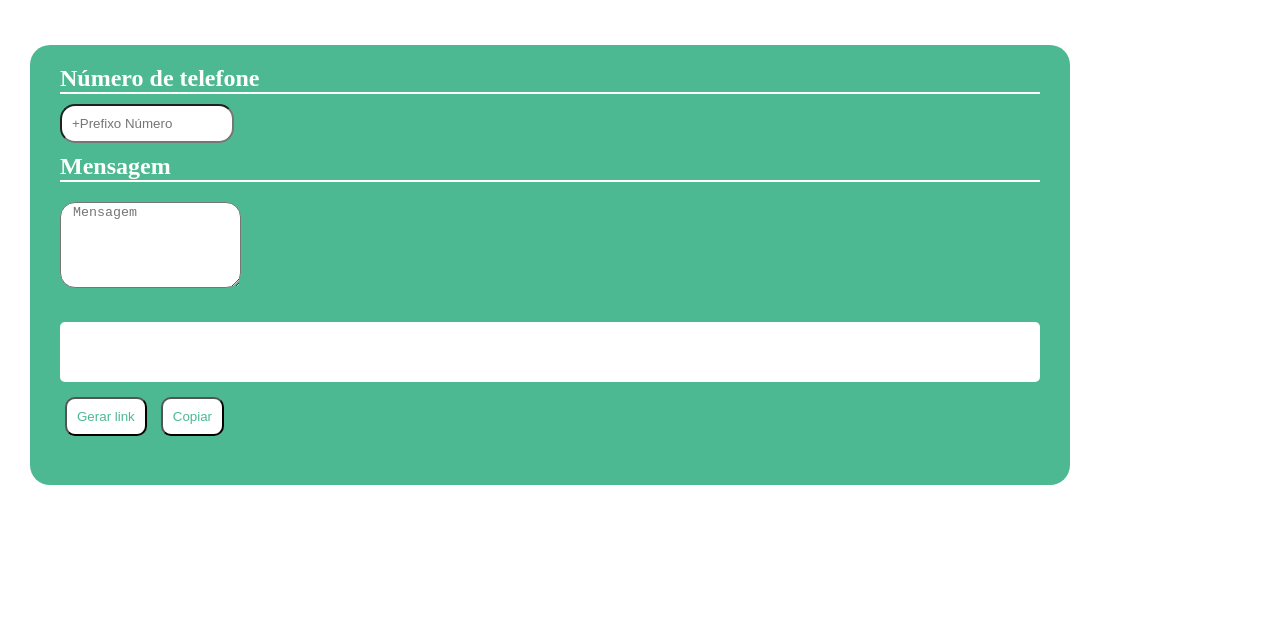
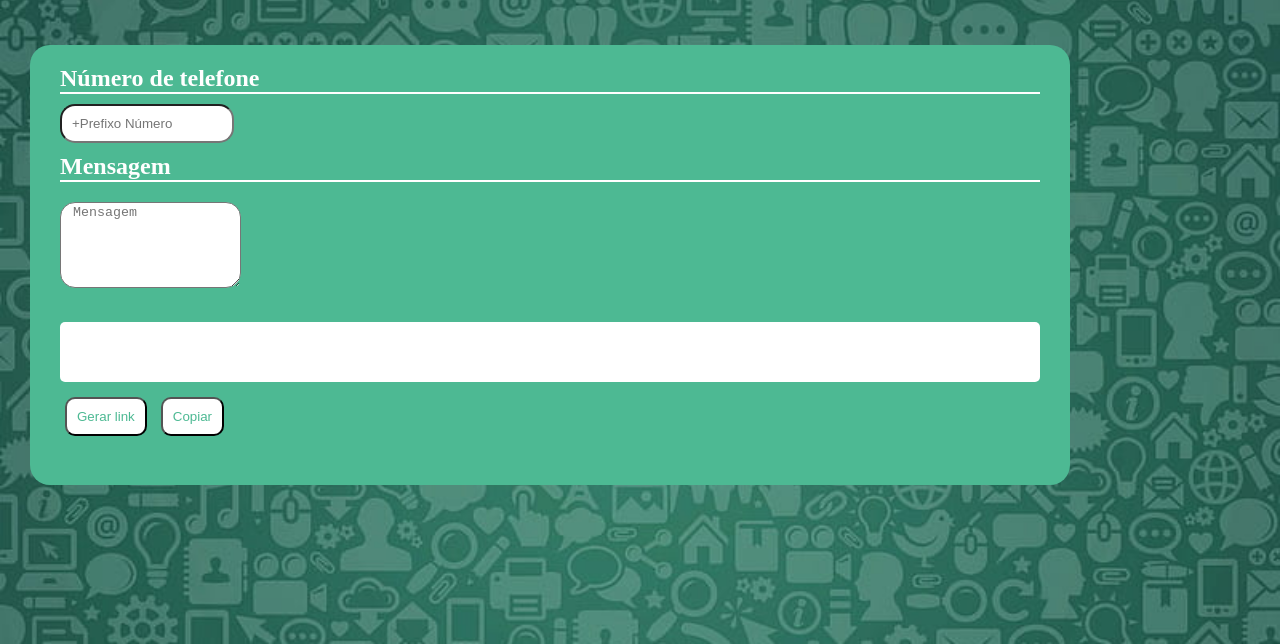
Before and after one commit to IMALibrary/GeradorDeLinks-para-Whatsapp-, a plain HTML site: page index.html in a window 1280 px wide. Shown: the part 156-800 px from the top of the page. Drawn offline with Linux system fonts and the light colour scheme; files whose address does not match are found by name.

Commit message:
Update estilo.css

```diff
--- a/estilo.css
+++ b/estilo.css
@@ -4,7 +4,7 @@
    margin: 0px;
 }
 body{
-    background: url('../Midia/fundo.jpg');
+    background: url('fundo.jpg');
     background-size: cover;
 }
 
```
